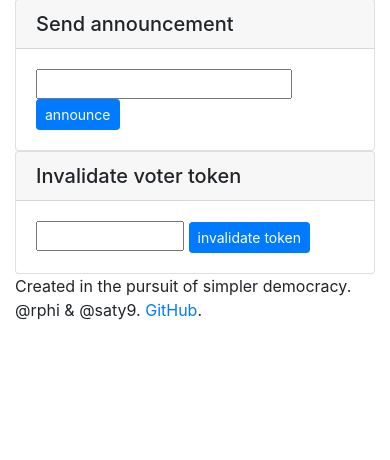
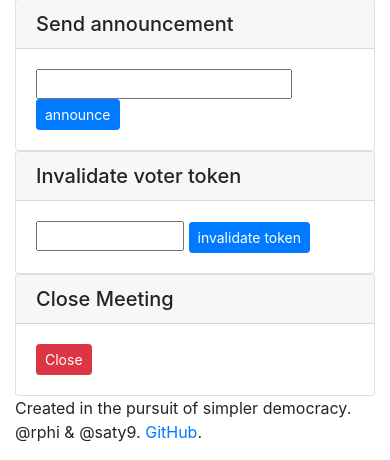
Before and after one commit to EdinburghUniversityTheatreCompany/DemocrApp-API, a Django app: template Meeting/templates/meeting/meeting.html in a window 390 px wide. Shown: the part 991-1451 px from the top of the page. Before the commit the page ends 1311 px from the top, so only its background shows below. Run offline with Django 3.2, Linux system fonts and the light colour scheme; the template is opened without the code that fills it: values that come from a table or form of the project are taken from there, others are empty; some libraries are stand-ins or nearby versions.

Commit message:
add UI button to close meeting

```diff
--- a/Meeting/templates/meeting/meeting.html
+++ b/Meeting/templates/meeting/meeting.html
@@ -99,6 +99,17 @@
             {% csrf_token %}
               <input type="number" id="invalidate_token_textbox" min="10000000" max="99999999">
               <input type="button" class="btn btn-sm btn-primary" onclick="invalidate_token()" value="invalidate token" />
+          </form>
+        </div>
+      </div>
+  </div>
+  <div class="col-md-6">
+    <div class="card">
+        <h5 class="card-header">Close Meeting</h5>
+        <div class="card-body">
+          <form action="{% url 'meeting/close' meeting.id %}" method="post">
+            {% csrf_token %}
+              <input type="submit" class="btn btn-sm btn-danger" onclick="close_meeting(event)" value="Close" />
           </form>
         </div>
       </div>
@@ -218,5 +229,14 @@
         }
       });
     };
+
+    function close_meeting(e){
+        if(confirm("Are you sure? this will close all open votes and delete unopened ones")){
+            return true;
+        } else {
+            e.preventDefault();
+            return false;
+        }
+    }
 </script>
 {% endblock %}
```
